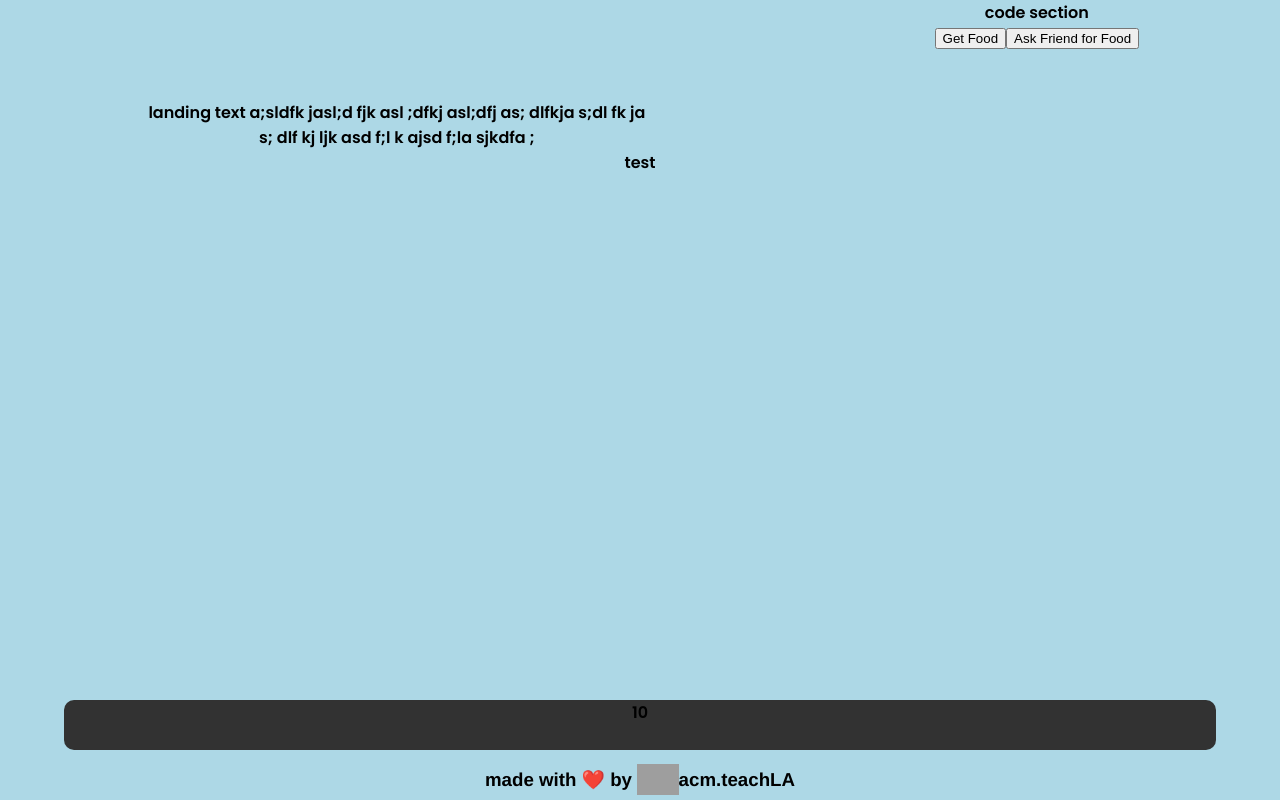
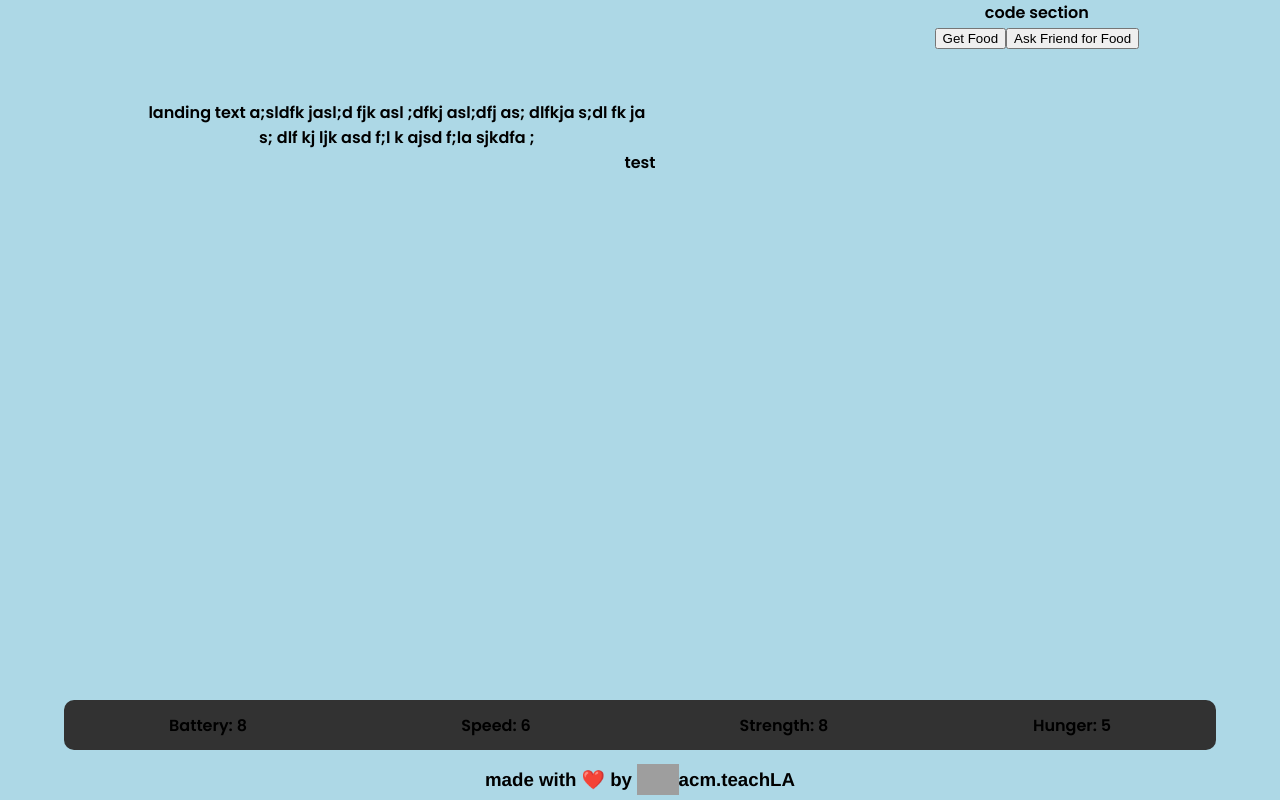
Before and after one commit to uclaacm/conditional-learning-lab, a React app: page / in a window 1280 px wide. Built offline with nearby package versions, Linux system fonts and the light colour scheme; grey boxes are pictures that could not be loaded; a web font is replaced by a local one.

Commit message:
Initial commit to create the barebones stats component and stats being passed down from landing page.
Adds some css into stats.css to style the bar.

Uses Math.random to generate random numbers from 1 to 10 for initial
stats.

```diff
--- a/src/components/App.tsx
+++ b/src/components/App.tsx
@@ -8,10 +8,10 @@ import '../styles/app.scss';
 import '../assets/WestwoodSans-Regular.ttf';
 
 function App(): JSX.Element {
-  const [battery, setBattery] = useState(10);
-  const [speed, setSpeed] = useState(10);
-  const [strength, setStrength] = useState(10);
-  const [hunger, setHunger] = useState(10);
+  const [battery, setBattery] = useState(Math.floor(Math.random() * 10) + 1);
+  const [speed, setSpeed] = useState(Math.floor(Math.random() * 10) + 1);
+  const [strength, setStrength] = useState(Math.floor(Math.random() * 10) + 1);
+  const [hunger, setHunger] = useState(Math.floor(Math.random() * 10) + 1);
 
   const onClick = (addBattery:number, addSpeed:number, addStrength:number, addHunger:number) => {
     setBattery(battery + addBattery);
@@ -27,7 +27,7 @@ function App(): JSX.Element {
         <Switch>
           <Route exact path ="/"><Landing/></Route>
         </Switch>
-        <Stats battery={battery}/>
+        <Stats speed={speed} hunger={hunger} strength={strength} battery={battery}/>
         <Footer/>
       </div>
     </Router>
--- a/src/components/shared/Stats.tsx
+++ b/src/components/shared/Stats.tsx
@@ -1,13 +1,28 @@
 import '../../styles/stats.scss';
 interface statsProps {
   battery: number;
+  speed: number,
+  strength: number;
+  hunger: number;
 }
 
 export default function Stats(props:statsProps): JSX.Element {
+  const { battery, speed, strength, hunger } = props;
 
   return (
     <div id="bar">
-      {props.battery}
+      <p className="stats-display">
+        Battery: {battery}
+      </p>
+      <p className="stats-display">
+        Speed: {speed}
+      </p>
+      <p className="stats-display">
+        Strength: {strength}
+      </p>
+      <p className="stats-display">
+        Hunger: {hunger}
+      </p>
     </div>
   );
 }
--- a/src/styles/stats.scss
+++ b/src/styles/stats.scss
@@ -1,12 +1,20 @@
 @import 'global';
 
 #bar {
+  align-items: center;
   background-color: #323232;
   border-radius: 10px;
   bottom: 50px;
+  display: grid;
+  grid-template-columns: 1fr 1fr 1fr 1fr;
   height: 50px;
+  justify-items: center;
   left: 50%;
   position: fixed;
   transform: translate(-50%, 0); //this is to center, there's definitely a better way
   width: 90vw;
 }
+
+.stats-display {
+  margin: 0;
+}
```
